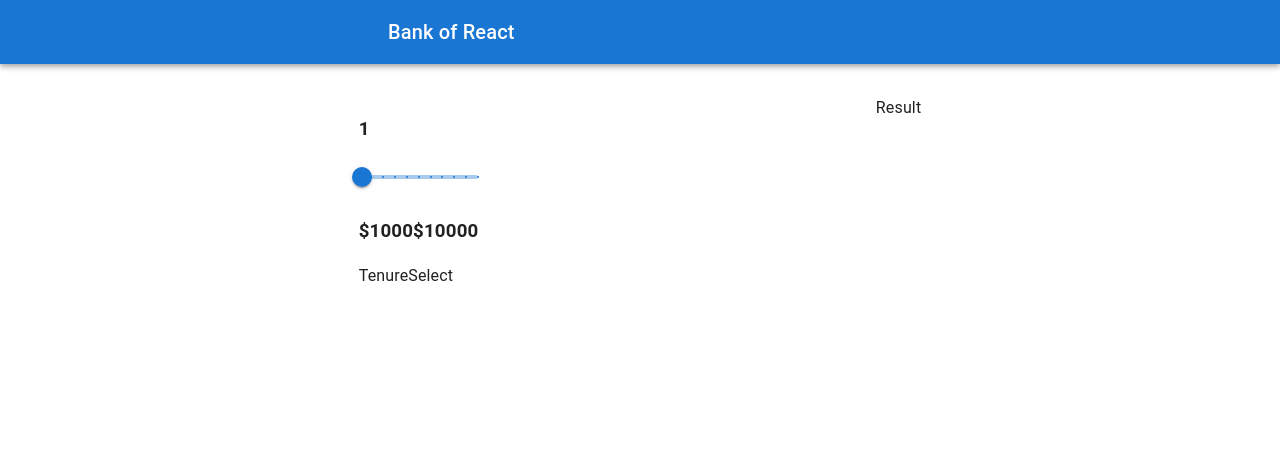
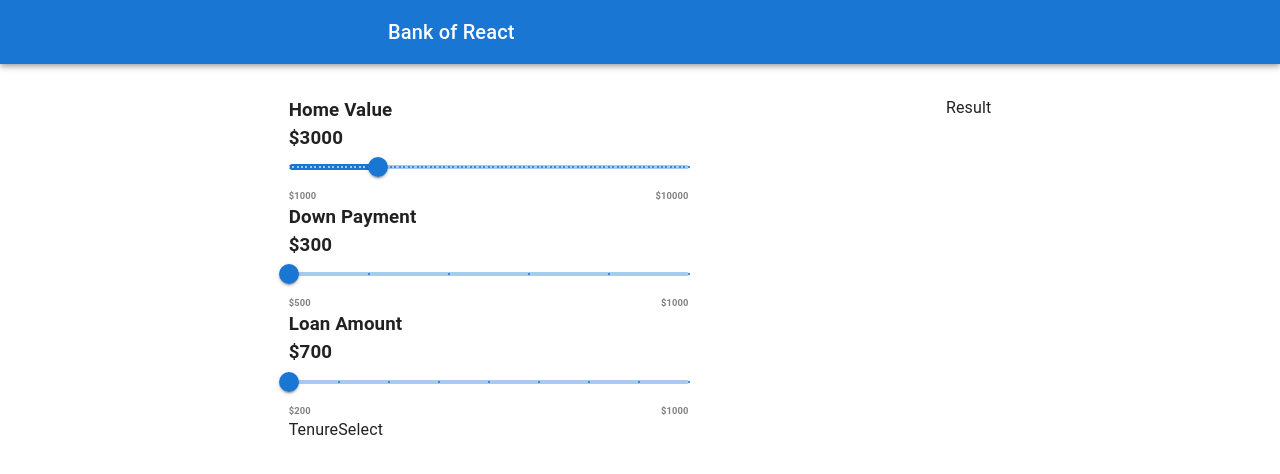
Before and after one commit to zli213/ReactPractice01, a React (Create React App) app: page / in a window 1280 px wide. Shown: the top 474 px of the page. Built offline with nearby package versions, Linux system fonts and the light colour scheme.

Commit message:
3nd commit, add some hooks

```diff
--- a/src/App.css
+++ b/src/App.css
@@ -3,7 +3,3 @@
   justify-content: space-around;
   margin: 2rem 10rem;
 }
-.sliderRange {
-  display: flex;
-  justify-content: space-around;
-}
--- a/src/App.js
+++ b/src/App.js
@@ -1,17 +1,23 @@
-import { Container } from "@mui/material";
+import { useState } from "react";
 import Navbar from "./components/Navbar";
 import SlideSelect from "./components/SlideSelect";
 import TenurSelect from "./components/TenureSelect";
 import Result from "./components/Result";
 import "./App.css";
 function App() {
+  const [data, setData] = useState({
+    homeValue: 3000,
+    downPayment: 3000,
+    loanAmount: 3000,
+    loanTerm: 3000,
+  });
   return (
     <div className="App">
       <Navbar />
       <div className="mainBoday">
         <div className="left">
-          <SlideSelect />
-          <TenurSelect />
+          <SlideSelect data={data} setData={setData} />
+          <TenurSelect data={data} setData={setData} />
         </div>
         <div className="right">
           <Result />
--- a/src/components/SlideSelect.js
+++ b/src/components/SlideSelect.js
@@ -1,19 +1,41 @@
 import React from "react";
 import SliderComponent from "./common/SliderComponent";
 
-const SlideSelect = () => {
+const SlideSelect = ({ data, setData }) => {
+  const bank_limit = 10000;
   return (
     <div>
       <SliderComponent
-        title={1}
+        title="Home Value"
+        defaultValue={data.homeValue}
+        min={1000}
+        max={bank_limit}
+        step={100}
+        value={data.homeValue}
+        onChange={(e, value) => console.log(value)}
+        unit="$"
+        amount={3000}
+      />
+      <SliderComponent
+        title="Down Payment"
         defaultValue={25}
-        min={0}
+        min={500}
         max={1000}
         step={100}
         onChange={(e, value) => console.log(value)}
+        unit="$"
+        amount={300}
       />
-      {/* <SliderComponent title="2" />
-      <SliderComponent title="3" /> */}
+      <SliderComponent
+        title="Loan Amount"
+        defaultValue={25}
+        min={200}
+        max={1000}
+        step={100}
+        onChange={(e, value) => console.log(value)}
+        unit="$"
+        amount={700}
+      />
     </div>
   );
 };
--- /dev/null
+++ b/src/components/common/SliderComponent.css
@@ -0,0 +1,14 @@
+.SliderComponent {
+  width: 25rem;
+  height: auto;
+}
+.sliderRange {
+  display: flex;
+  justify-content: space-between;
+  color: gray;
+  font-size: 0.5rem;
+}
+.SliderComponent h3 {
+  margin: 0;
+  padding: 0;
+}
--- a/src/components/common/SliderComponent.js
+++ b/src/components/common/SliderComponent.js
@@ -1,5 +1,6 @@
 import React from "react";
 import Slider from "@mui/material/Slider";
+import "./SliderComponent.css";
 
 const SliderComponent = ({
   title,
@@ -8,11 +9,16 @@ const SliderComponent = ({
   defaultValue,
   step,
   onChange,
-  value,
+  amount,
+  unit,
 }) => {
   return (
-    <div>
+    <div className="SliderComponent">
       {title && <h3>{title}</h3>}
+      <h3>
+        {unit}
+        {amount}
+      </h3>
       <Slider
         defaultValue={defaultValue}
         min={min}
@@ -22,14 +28,19 @@ const SliderComponent = ({
         aria-label="Default"
         valueLabelDisplay="auto"
         onChange={onChange}
-        value={value}
       />
       <div className="sliderRange">
         <div className="sliderRangeL">
-          <h3>$1000</h3>
+          <h3>
+            {unit}
+            {min}
+          </h3>
         </div>
         <div className="sliderRangeR">
-          <h3>$10000</h3>
+          <h3>
+            {unit}
+            {max}
+          </h3>
         </div>
       </div>
     </div>
```
